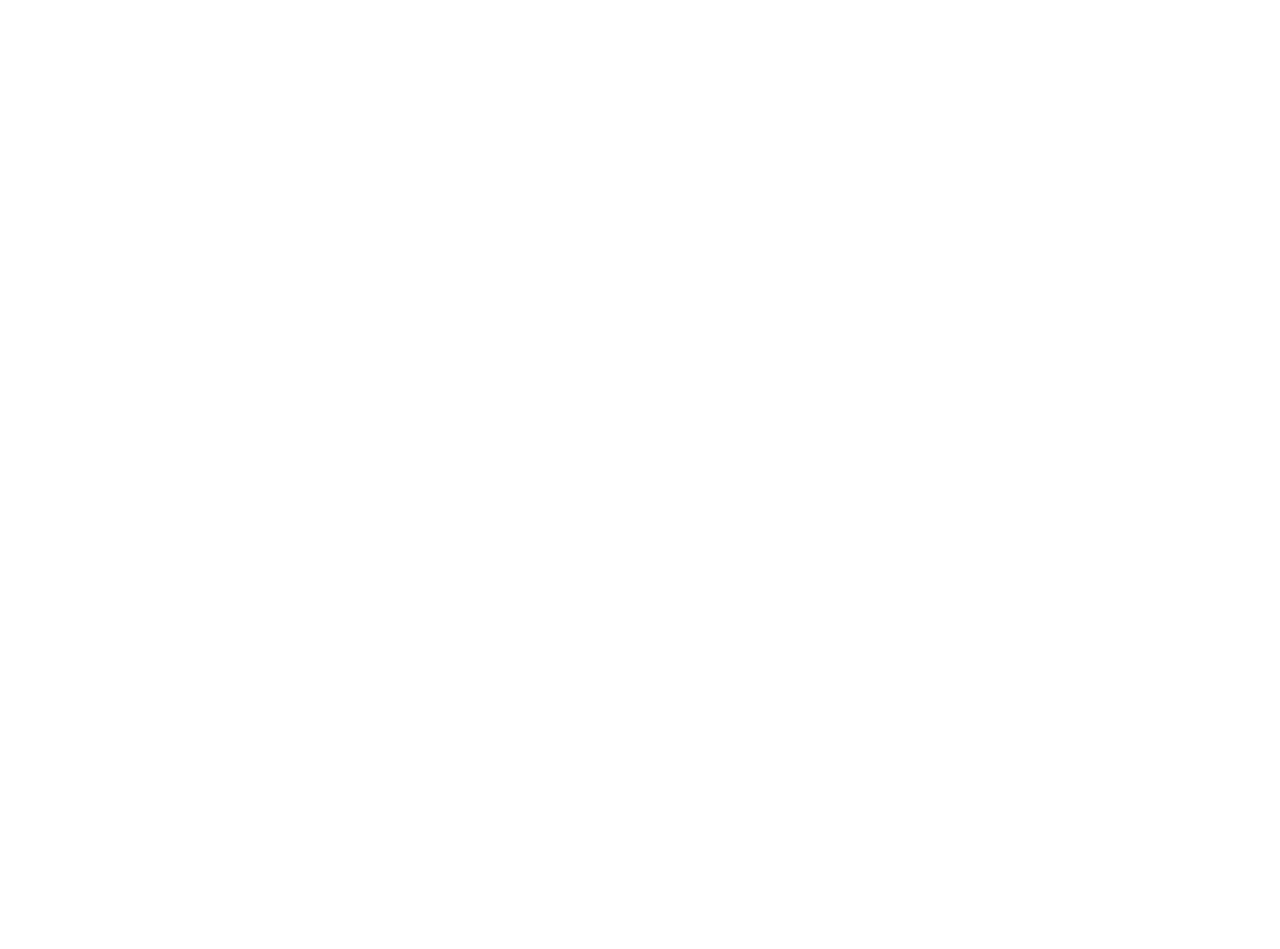
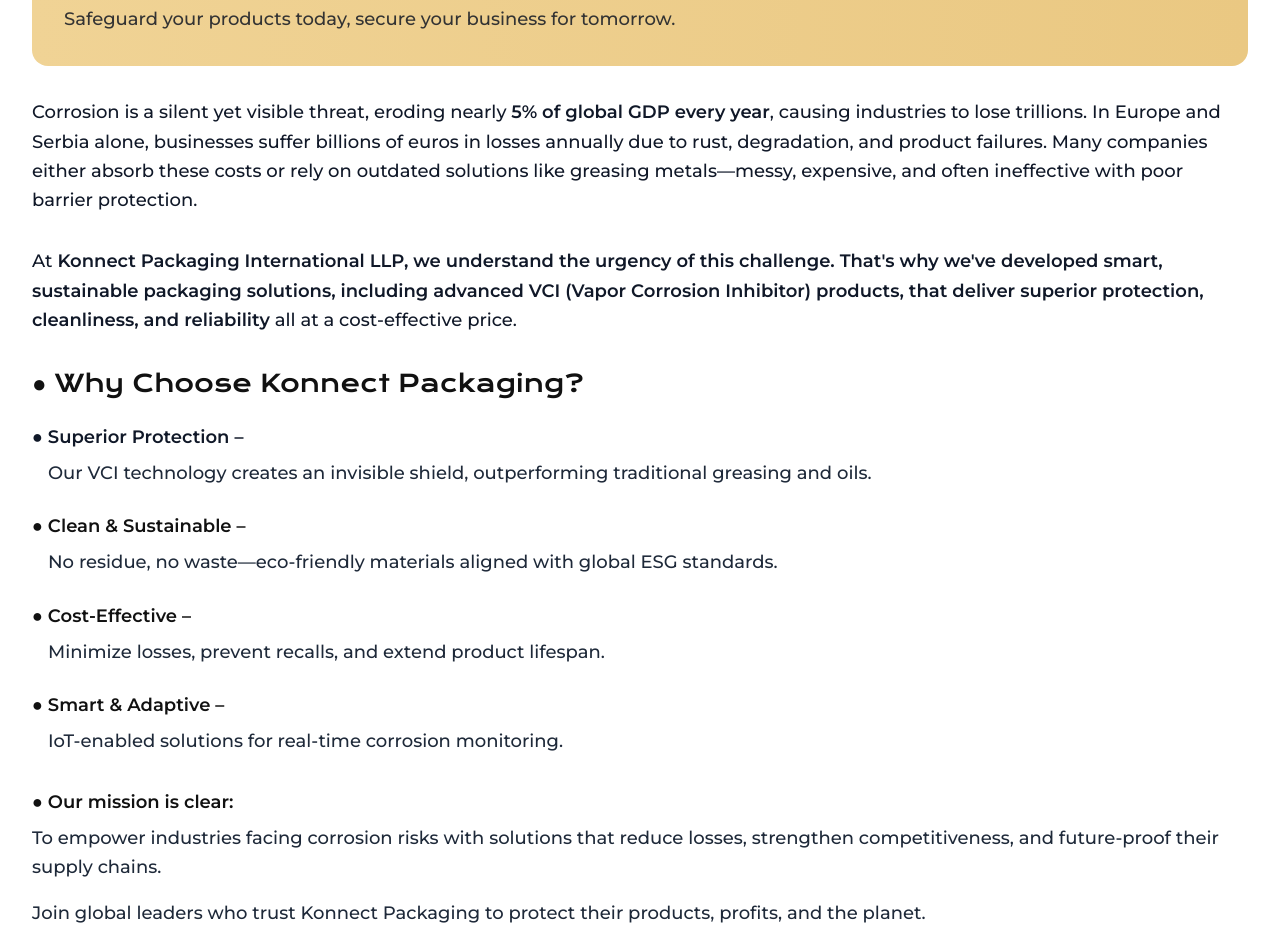
Before and after one commit to Manaslohe/Konnect-Packaging, a React (Vite) app: page /future in a window 1280 px wide. Before the commit this address had no page. Shown: the part 148-1097 px from the top of the page. Before the commit the page ends 800 px from the top, so only its background shows below. Built offline with nearby package versions, Linux system fonts and the light colour scheme.

Commit message:
future page

```diff
--- a/src/App.jsx
+++ b/src/App.jsx
@@ -20,6 +20,7 @@
 import BlogFaqComponent from './components/Blogs'
 import LeadershipTeam from './components/Leader'
 import Analysis from './components/Analysis'
+import FutureProof from './components/Future'
 
 // New Routes wrapper to force remounting via location.key
 function AppRoutes() {
@@ -107,6 +108,13 @@
           <Analysis />
         </>
       } />
+      <Route path="/future" element={
+        <>
+          <BackButton />
+          <FutureProof/>
+        </>
+      } />
+
     </Routes>
   );
 }
--- /dev/null
+++ b/src/components/Future.jsx
@@ -0,0 +1,129 @@
+import React from 'react';
+
+function FutureProof() {
+  return (
+    <div className="w-full min-h-screen bg-white p-4 md:p-6 lg:p-8">
+      <div className="max-w-7xl mx-auto pt-8">
+        {/* Header Section */}
+        <div className="bg-gradient-to-r from-[#F0D395] to-[#EAC882] rounded-2xl p-6 md:p-8 mb-8">
+          <h1 className="font-['Krona_One',sans-serif] text-[#111] text-2xl md:text-3xl lg:text-4xl mb-3 leading-tight">
+            Future-Proof Protection.
+          </h1>
+          <p className="font-['Montserrat',sans-serif] text-[#333] text-sm md:text-base font-medium lg:text-lg leading-relaxed">
+            Safeguard your products today, secure your business for tomorrow.
+          </p>
+        </div>
+
+        {/* Main Content */}
+        <div className="space-y-6 md:space-y-8">
+          {/* Introduction Paragraph */}
+          <div className="text-gray-900 font-['Montserrat',sans-serif] font-medium text-sm md:text-lg leading-relaxed">
+            <p>
+              Corrosion is a silent yet visible threat, eroding nearly <span className="font-semibold">5% of global GDP every year</span>, causing industries to lose
+              trillions. In Europe and Serbia alone, businesses suffer billions of euros in losses annually due to rust,
+              degradation, and product failures. Many companies either absorb these costs or rely on outdated solutions
+              like greasing metals—messy, expensive, and often ineffective with poor barrier protection.
+            </p>
+          </div>
+
+          {/* Second Paragraph */}
+          <div className="text-gray-900 font-['Montserrat',sans-serif] text-sm font-medium md:text-lg leading-relaxed">
+            <p>
+              At <span className="font-semibold">Konnect Packaging International LLP, we understand the urgency of this challenge. That's why we've
+              developed smart, sustainable packaging solutions, including advanced VCI (Vapor Corrosion Inhibitor)
+              products, that deliver superior protection, cleanliness, and reliability</span> all at a cost-effective price.
+            </p>
+          </div>
+
+          {/* Why Choose Section */}
+          <div className="mt-8">
+            <h2 className="font-['Krona_One',sans-serif] text-[#111] text-lg md:text-xl lg:text-2xl mb-6">
+              ● Why Choose Konnect Packaging?
+            </h2>
+
+            <div className="space-y-6">
+              {/* Superior Protection */}
+              <div>
+                <h3 className="font-['Montserrat',sans-serif] font-semibold text-gray-900 text-sm md:text-lg mb-2">
+                  ● Superior Protection –
+                </h3>
+                <p className="text-gray-800 font-['Montserrat',sans-serif] font-medium text-sm md:text-lg leading-relaxed ml-4">
+                  Our VCI technology creates an invisible shield, outperforming traditional greasing and oils.
+                </p>
+              </div>
+
+              {/* Clean & Sustainable */}
+              <div>
+                <h3 className="font-['Montserrat',sans-serif] font-semibold text-[#111] text-sm md:text-lg mb-2">
+                  ● Clean & Sustainable –
+                </h3>
+                <p className="text-gray-800 font-['Montserrat',sans-serif] font-medium text-sm md:text-lg leading-relaxed ml-4">
+                  No residue, no waste—eco-friendly materials aligned with global ESG standards.
+                </p>
+              </div>
+
+              {/* Cost-Effective */}
+              <div>
+                <h3 className="font-['Montserrat',sans-serif] font-semibold text-[#111] text-sm md:text-lg mb-2">
+                  ● Cost-Effective –
+                </h3>
+                <p className="text-gray-800 font-['Montserrat',sans-serif] font-medium text-sm md:text-lg leading-relaxed ml-4">
+                  Minimize losses, prevent recalls, and extend product lifespan.
+                </p>
+              </div>
+
+              {/* Smart & Adaptive */}
+              <div>
+                <h3 className="font-['Montserrat',sans-serif] font-semibold text-[#111] text-sm md:text-lg mb-2">
+                  ● Smart & Adaptive –
+                </h3>
+                <p className="text-gray-800 font-['Montserrat',sans-serif] font-medium text-sm md:text-lg leading-relaxed ml-4">
+                  IoT-enabled solutions for real-time corrosion monitoring.
+                </p>
+              </div>
+            </div>
+          </div>
+
+          {/* Mission Section */}
+          <div className="mt-8">
+            <h2 className="font-['Montserrat',sans-serif] font-semibold text-[#111] text-sm md:text-lg mb-2">
+              ● Our mission is clear:
+            </h2>
+            <div className="space-y-4 text-gray-800 font-['Montserrat',sans-serif] font-medium text-sm md:text-lg leading-relaxed">
+              <p>
+                To empower industries facing corrosion risks with solutions that reduce losses, strengthen competitiveness,
+                and future-proof their supply chains.
+              </p>
+              <p>
+                Join global leaders who trust Konnect Packaging to protect their products, profits, and the planet.
+              </p>
+            </div>
+          </div>
+
+          {/* Signature Section */}
+          <div className="mt-12 pt-8">
+            <div className="space-y-1 text-gray-800 font-['Montserrat',sans-serif] text-sm md:text-xl">
+              <p className="font-semibold md:text-2xl text-xl">Best regards,</p>
+              <p className="font-semibold">Marko</p>
+              <p>Business Development</p>
+              <p>Director</p>
+              <p>Konnect Packaging</p>
+              <p>International LLP</p>
+            </div>
+          </div>
+        </div>
+
+        {/* Footer */}
+        <div className="mt-12 pt-6 border-t border-[#E5E5E5]">
+          <div className="bg-gradient-to-r from-black to-white text-white text-left py-3 px-6 rounded-lg">
+            <p className="font-['Montserrat',sans-serif] text-sm md:text-base font-medium">
+              Defending Value, Delivering Innovation
+            </p>
+          </div>
+        </div>
+      </div>
+    </div>
+  );
+}
+
+export default FutureProof;
--- a/src/components/Landingpage/Header.jsx
+++ b/src/components/Landingpage/Header.jsx
@@ -94,6 +94,7 @@
                 <a href="/leadership" className={dropdownItemStyle}>Leadership Team</a>
                 <a href="/global-footprint" onClick={handleGlobalFootprintClick} className={dropdownItemStyle}>Our Global Footprint</a>
                 <a href="/awards-certifications" onClick={handleAwardsCertificationsClick} className={dropdownItemStyle}>Awards & Certifications</a>
+                <a href="/future" className={dropdownItemStyle}>Future-Proof Protection</a>
               </div>
             </div>
           </div>
@@ -176,6 +177,7 @@
                       <a href="/leadership" onClick={closeMobileMenu} className="block text-gray-600 text-sm sm:text-base py-1.5 sm:py-2 px-3 sm:px-4 rounded hover:bg-gray-50 transition-colors">Leadership Team</a>
                       <a href="/global-footprint" onClick={handleMobileGlobalFootprintClick} className="block text-gray-600 text-sm sm:text-base py-1.5 sm:py-2 px-3 sm:px-4 rounded hover:bg-gray-50 transition-colors">Our Global Footprint</a>
                       <a href="/awards-certifications" onClick={handleMobileAwardsCertificationsClick} className="block text-gray-600 text-sm sm:text-base py-1.5 sm:py-2 px-3 sm:px-4 rounded hover:bg-gray-50 transition-colors">Awards & Certifications</a>
+                      <a href="/future" onClick={closeMobileMenu} className="block text-gray-600 text-sm sm:text-base py-1.5 sm:py-2 px-3 sm:px-4 rounded hover:bg-gray-50 transition-colors">Future-Proof Protection</a>
                     </div>
                   </div>
                 </div>
```
